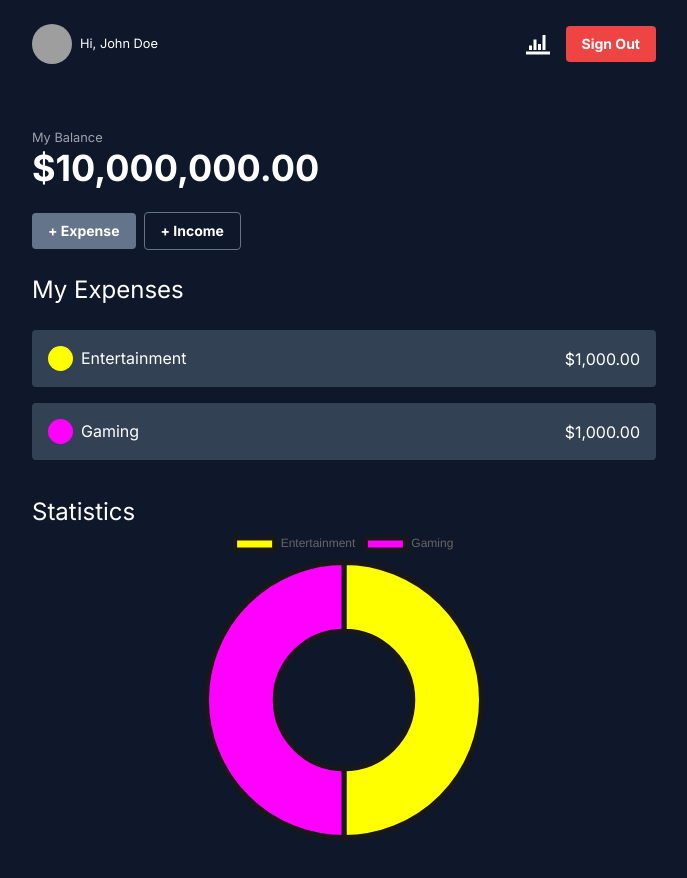
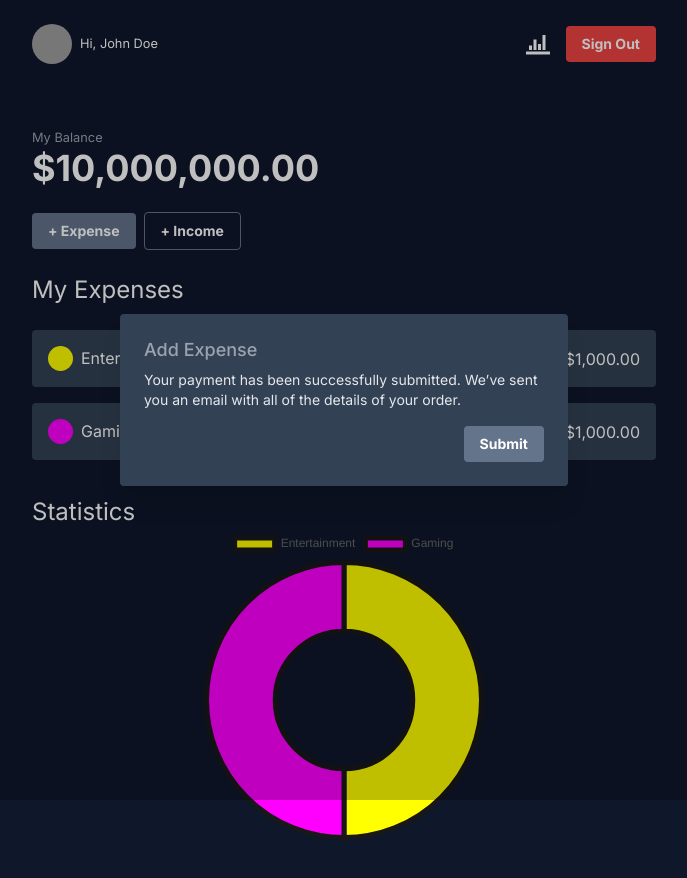
Before and after one commit to dylan10293/expense-tracker, a Next.js app: page / in a window 1280 px wide. Both pictures are taken after a click on the button "+ Expense". Shown: the top 878 px of the page, without its empty margins (296-983 px from the left). Built offline with nearby package versions, Linux system fonts and the light colour scheme; grey boxes are pictures that could not be loaded.

Commit message:
added modal component

```diff
--- a/package.json
+++ b/package.json
@@ -9,6 +9,7 @@
     "lint": "next lint"
   },
   "dependencies": {
+    "@headlessui/react": "^1.7.18",
     "chart.js": "^4.4.1",
     "next": "14.0.4",
     "react": "^18",
--- a/src/app/globals.css
+++ b/src/app/globals.css
@@ -4,7 +4,7 @@
 
 @layer base{
   body {
-    @apply text-white bg-slate-900;
+    @apply text-white bg-slate-900 relative;
   }
 
   button{
--- a/src/app/page.tsx
+++ b/src/app/page.tsx
@@ -1,8 +1,10 @@
 'use client';
 
 import ExpenseCategoryItem from '@/components/ExpenseCategoryItem';
+import ModalDialog from '@/components/ModalDialog';
 import { currencyFormatter } from '@/lib/utils';
 import { Chart as ChartJS, ArcElement, Tooltip, Legend } from 'chart.js';
+import { useState } from 'react';
 import { Doughnut } from 'react-chartjs-2';
 
 ChartJS.register(ArcElement, Tooltip, Legend);
@@ -21,7 +23,26 @@ const SAMPLE_DATA = [
 ];
 
 export default function Home() {
+	const [isOpen, setIsOpen] = useState(false);
+	const closeModal = () => {
+		setIsOpen(false);
+	};
+
+	const openModal = () => {
+		setIsOpen(true);
+	};
 	return (
+		<>
+			<ModalDialog
+				heading="Add Expense"
+				isOpen={isOpen}
+				closeModal={closeModal}
+			>
+				<p className="text-sm text-gray-200">
+					Your payment has been successfully submitted. We’ve sent you an email
+					with all of the details of your order.
+				</p>
+			</ModalDialog>
 			<main className="container max-w-2xl p-6 mx-auto">
 				<section className="py-3">
 					<small className="text-gray-400 text-md">My Balance</small>
@@ -29,7 +50,9 @@ export default function Home() {
 				</section>
 
 				<section className="flex items-center gap-2 py-3">
-				<button className="btn btn-primary">+ Expense</button>
+					<button className="btn btn-primary" onClick={() => openModal()}>
+						+ Expense
+					</button>
 					<button className="btn btn-primary-outline">+ Income</button>
 				</section>
 
@@ -67,5 +90,6 @@ export default function Home() {
 					</div>
 				</section>
 			</main>
+		</>
 	);
 }
--- /dev/null
+++ b/src/components/ModalDialog.tsx
@@ -0,0 +1,68 @@
+import { Dialog, Transition } from '@headlessui/react';
+import { ReactNode } from 'react';
+import { Fragment, useState } from 'react';
+
+type Props = {
+	heading: string;
+	isOpen: boolean;
+	closeModal: () => void;
+	children: ReactNode;
+};
+
+const ModalDialog = ({ heading, isOpen, closeModal, children }: Props) => {
+	return (
+		<>
+			<Transition appear show={isOpen} as={Fragment}>
+				<Dialog as="div" className="relative z-10" onClose={() => closeModal()}>
+					<Transition.Child
+						as={Fragment}
+						enter="ease-out duration-300"
+						enterFrom="opacity-0"
+						enterTo="opacity-100"
+						leave="ease-in duration-200"
+						leaveFrom="opacity-100"
+						leaveTo="opacity-0"
+					>
+						<div className="fixed inset-0 bg-black/25" />
+					</Transition.Child>
+
+					<div className="fixed inset-0 overflow-y-auto">
+						<div className="flex min-h-full items-center justify-center p-4 text-center">
+							<Transition.Child
+								as={Fragment}
+								enter="ease-out duration-300"
+								enterFrom="opacity-0 scale-95"
+								enterTo="opacity-100 scale-100"
+								leave="ease-in duration-200"
+								leaveFrom="opacity-100 scale-100"
+								leaveTo="opacity-0 scale-95"
+							>
+								<Dialog.Panel className="w-full max-w-md transform overflow-hidden rounded bg-slate-700 p-6 text-left align-middle shadow-xl transition-all">
+									<Dialog.Title
+										as="h3"
+										className="text-lg font-medium leading-6 text-gray-400"
+									>
+										{heading}
+									</Dialog.Title>
+									<div className="mt-2">{children}</div>
+
+									<div className="mt-4 flex flex-row-reverse">
+										<button
+											type="button"
+											className="btn btn-primary"
+											onClick={() => closeModal()}
+										>
+											Submit
+										</button>
+									</div>
+								</Dialog.Panel>
+							</Transition.Child>
+						</div>
+					</div>
+				</Dialog>
+			</Transition>
+		</>
+	);
+};
+
+export default ModalDialog;
```
Also changed, not shown: 2 other files (tests, documents, lock files or other folders). Lines whose indentation alone changed are shown as unchanged.
